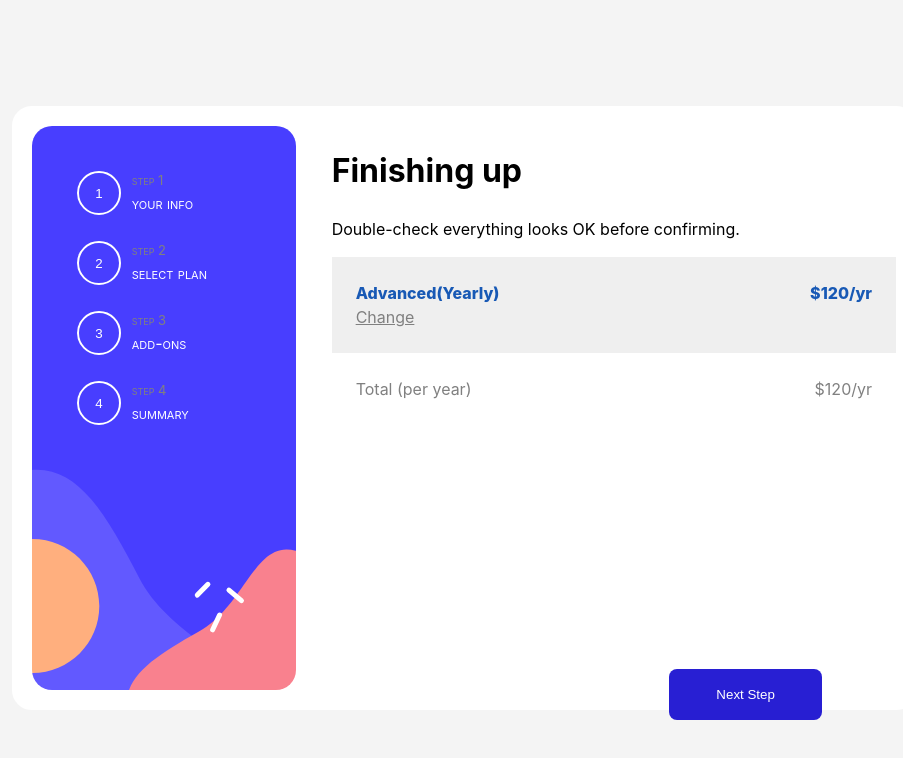
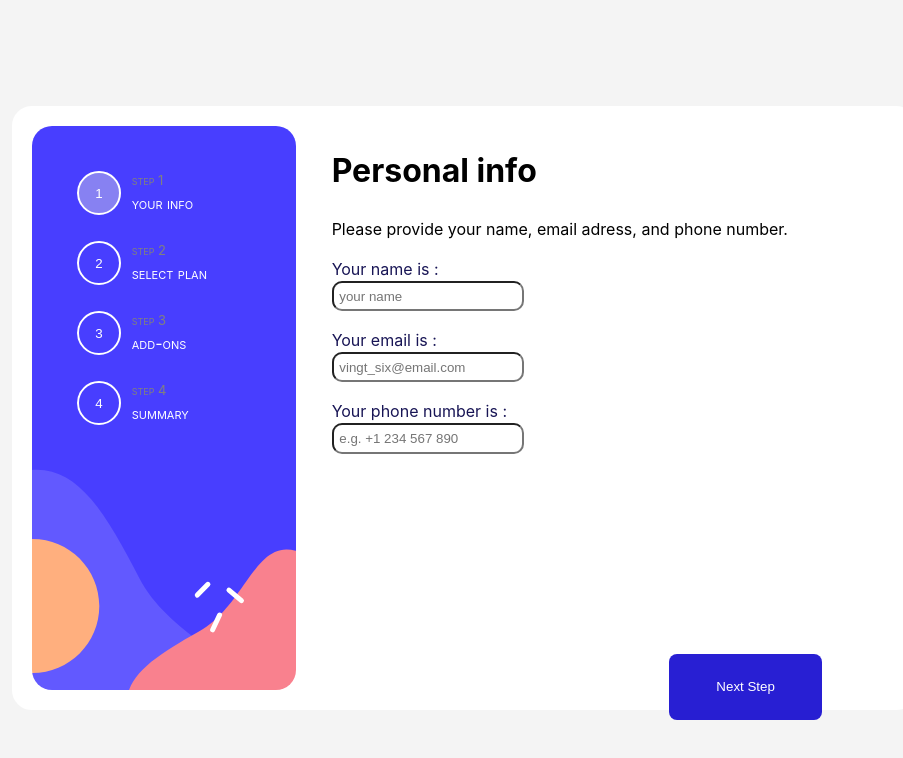
Before and after one commit to Fadia-Yassine/summary, a React (Vite) app: page / in a window 1280 px wide. Shown: the top 758 px of the page, without its empty margins (176-1079 px from the left). Built offline with nearby package versions, Linux system fonts and the light colour scheme.

Commit message:
changement de page

```diff
--- a/src/App.jsx
+++ b/src/App.jsx
@@ -1,77 +1,101 @@
 import { useState } from 'react'
 import './sass/App.sass'
+
 import Info from './components/info';
 import Plan from './components/plan';
 import Add from './components/add';
-
 import Thank from './components/thank';
 import Summary from './components/summary'
 
 function App() {
-  const un = 1;
-  const deux = 2;
-  const trois = 3;
-  const quatre = 4;
-  function next (){
+  //creation de variable.
+  //counter pour le bouton a affichage conditionnel.
 
+  let [count,setCount] = useState(1);
+  let [currentpage,setCurrentpage] = useState(<Info/>)
+
+  // cette fonction permet d incrementer pour changer l'affichage via le bouton.
+
+
+  function next() {
+    setCount(count+1);
+    console.log(count);
+
+    if (count == 1) {
+      setCurrentpage(<Info />)
+    }
+
+    else if (count == 2) {
+      setCurrentpage(<Plan/>)
+    }
+
+    else if (count == 3) {
+      setCurrentpage(<Add/>)
+    }
+
+    else if (count == 4) {
+      setCurrentpage(<Summary />)
+    }
+
+    else {
+      setCurrentpage(<Thank />)
+    }
   }
+
+  //debut d affichage
   return (
     <div>
       <div className='grandeDiv'>
         <div className='sommaire'>
           <div className='affichageSommaire'>
             <div>
-              <button>{un}</button>
+              <button className="button">1</button>
             </div>
             <div className='texteSommaire'>
               <div className='gris'>
-                step {un}
+                step 1
               </div>
               your info
             </div>
           </div>
           <div className='affichageSommaire'>
             <div>
-              <button>{deux}</button>
+              <button className='buttonDeBase'>2</button>
             </div>
             <div className='texteSommaire'>
               <div className='gris'>
-                step {deux}
+                step 2
               </div>
               select plan
             </div>
           </div>
           <div className='affichageSommaire'>
             <div>
-              <button>{trois}</button>
+              <button className='buttonDeBase'>3</button>
             </div>
             <div className='texteSommaire'>
               <div className='gris'>
-                step {trois}
+                step 3
               </div>
               add-ons
             </div>
           </div>
           <div className='affichageSommaire'>
             <div>
-              <button>{quatre}</button>
+              <button className='buttonDeBase'>4</button>
             </div>
             <div className='texteSommaire'>
               <div className='gris'>
-                step {quatre}
+                step 4
               </div>
               summary
             </div>
-            <button  className='btn' onClick={next}>Next Step</button>
+            <button className='btn' onClick={next}>Next Step</button>
           </div>
         </div>
         <div id='divDeux'>
           <div>
-            {/* <Info /> */}
-            {/* <Plan /> */}
-            {/* <Add /> */}
-            <Summary />
-            {/* <Thank /> */}
+            {currentpage}
           </div>
         </div>
       </div>
--- a/src/sass/App.sass
+++ b/src/sass/App.sass
@@ -28,7 +28,7 @@ body
         text-align: left
         margin-bottom: 15%
 
-        button
+        .buttonDeBase
             border-radius: 100%
             border: 2px solid white
             background-color: #483eff
@@ -61,6 +61,18 @@ body
                 font-size: 13px
                 color: grey
 
+        .button
+            border-radius: 100%
+            border: 2px solid white
+            background-color: #a09ceeb8
+            padding: 100%
+            width: 20px
+            height: 0px
+            display: flex
+            align-items: center
+            justify-content: center
+            color: white
+
 // ce qui vas etre modifier dans l'encradrement a droite
 #divDeux
     margin: 2%
```
